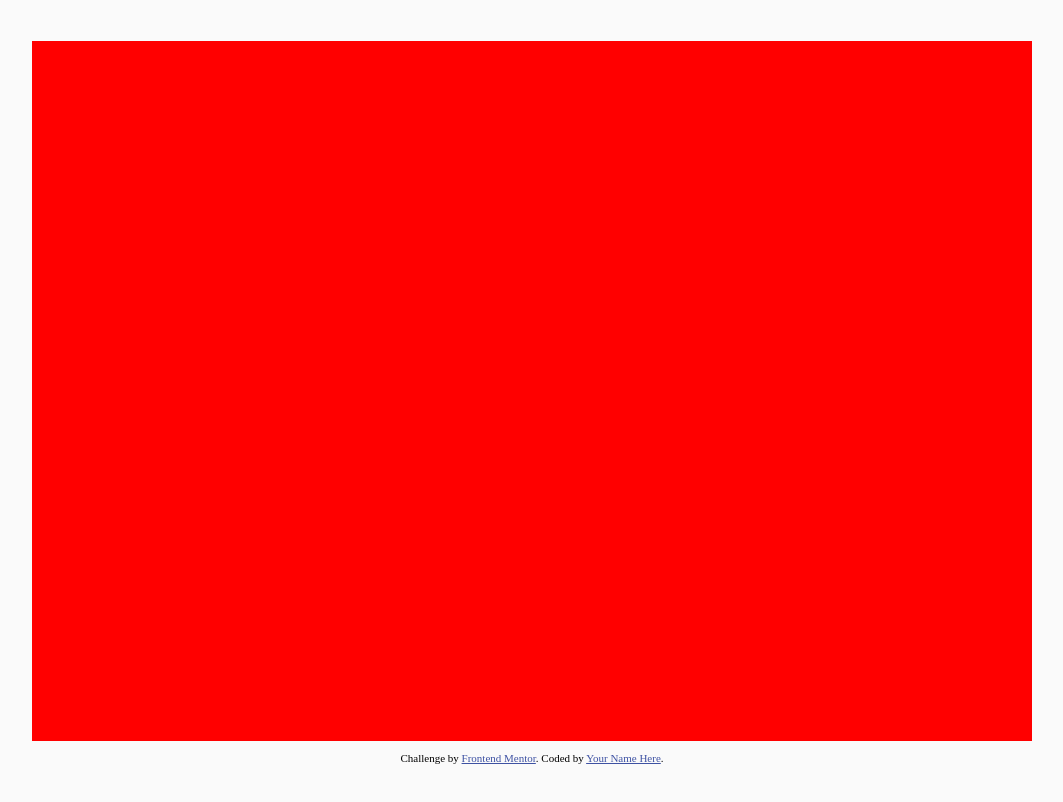
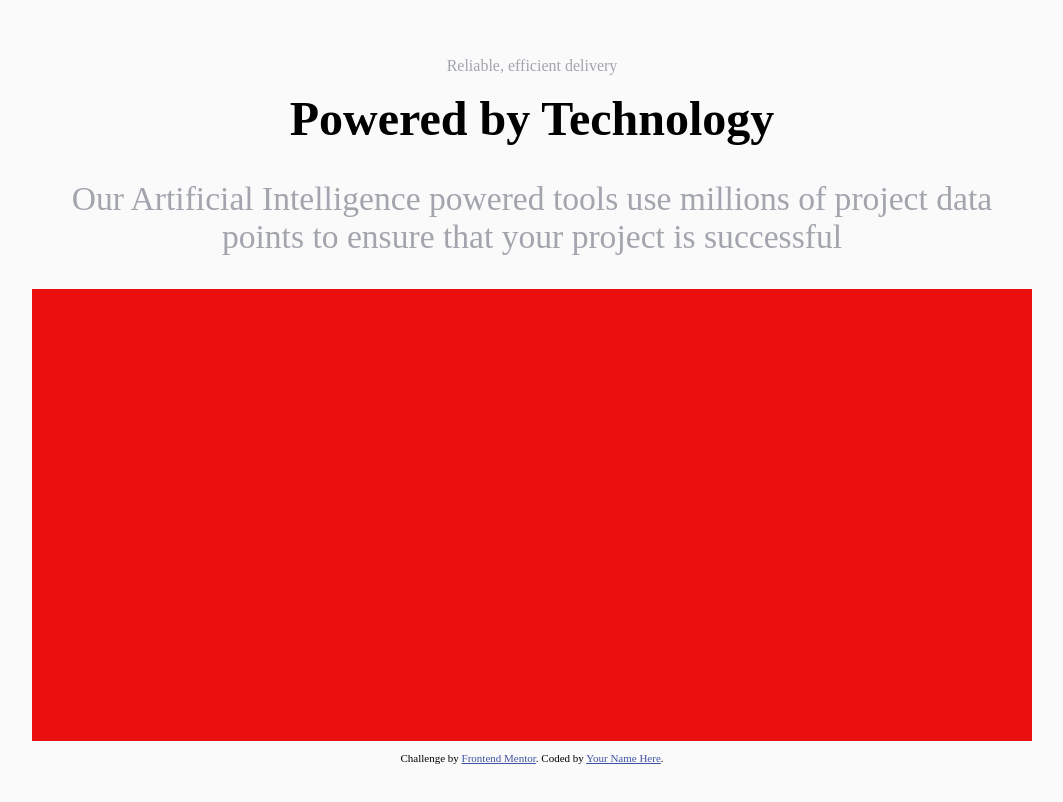
Before and after one commit to ziedlahbib/four-card-feature-section-master, a plain HTML site: page index.html in a window 1280 px wide. Shown: the whole page, without its empty margins (116-1179 px from the left). Drawn offline with Linux system fonts and the light colour scheme.

Commit message:
card container

```diff
--- a/index.html
+++ b/index.html
@@ -18,29 +18,15 @@
 <body>
   <div class="container">
     <div class="paragraph">
-
+      <p class="p1"> Reliable, efficient delivery</p>
+      <p class="p2">Powered by Technology</p>
+      <p class="p3">Our Artificial Intelligence powered tools use millions of project data points
+        to ensure that your project is successful</p>
     </div>
     <div class="card-container">
 
     </div>
 
-    <!-- Reliable, efficient delivery
-    Powered by Technology
-
-    Our Artificial Intelligence powered tools use millions of project data points
-    to ensure that your project is successful
-
-    Supervisor
-    Monitors activity to identify project roadblocks
-
-    Team Builder
-    Scans our talent network to create the optimal team for your project
-
-    Karma
-    Regularly evaluates our talent to ensure quality
-
-    Calculator
-    Uses data from past projects to provide better delivery estimates -->
   </div>
 
   <!-- Reliable, efficient delivery
--- a/style.css
+++ b/style.css
@@ -6,19 +6,15 @@ body {
   align-items: center;
   justify-content: center;
   flex-direction: column;
-
 }
 
 .container {
-    background-color: red;
   height: 80vh;
   width: 80vw;
   max-width: 1000px;
   max-height: 700px;
   min-width: 300px;
   min-height: 300px;
-
-
 }
 
 @media (max-width: 600px) {
@@ -34,18 +30,33 @@ body {
   .container {
     width: 1000px;
     height: 700px;
+    display: flex;
+  flex-direction: column;
   }
 }
 
-
-.card-container{
-    background-color: #f7f7f7;
-
+.card-container {
+  background-color: #eb1010;
+  width: 100%;
+  height: 100%;
 }
-.paragraph{
-    background-color: aqua;
+.paragraph {
   display: flex;
   align-items: center;
   justify-content: center;
   flex-direction: column;
 }
+.p1 {
+  color: hsl(229, 6%, 66%);
+}
+.p2 {
+    margin: 0;
+  font-size: 3rem;
+  font-weight: bold;
+}
+.p3{
+    color: hsl(229, 6%, 66%);
+    font-size: 2.1rem;
+    text-align: center;
+
+}
```
Lines whose indentation alone changed are shown as unchanged.
